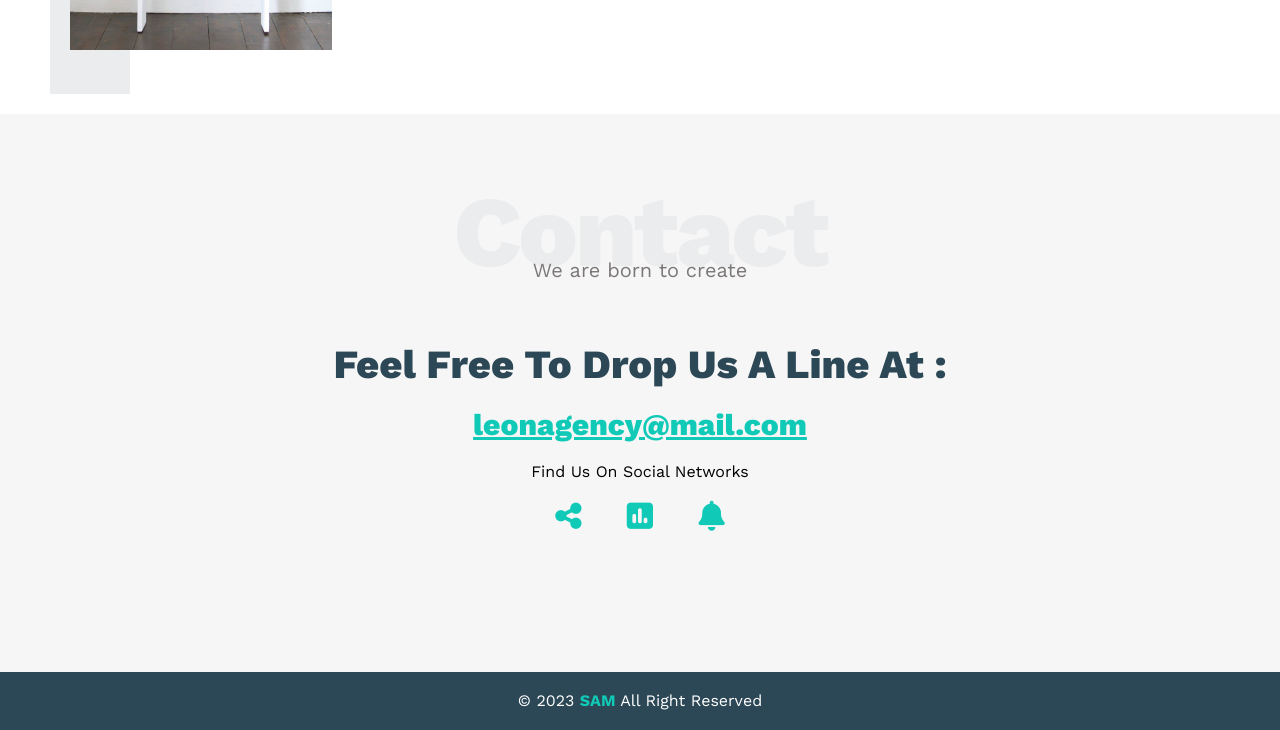
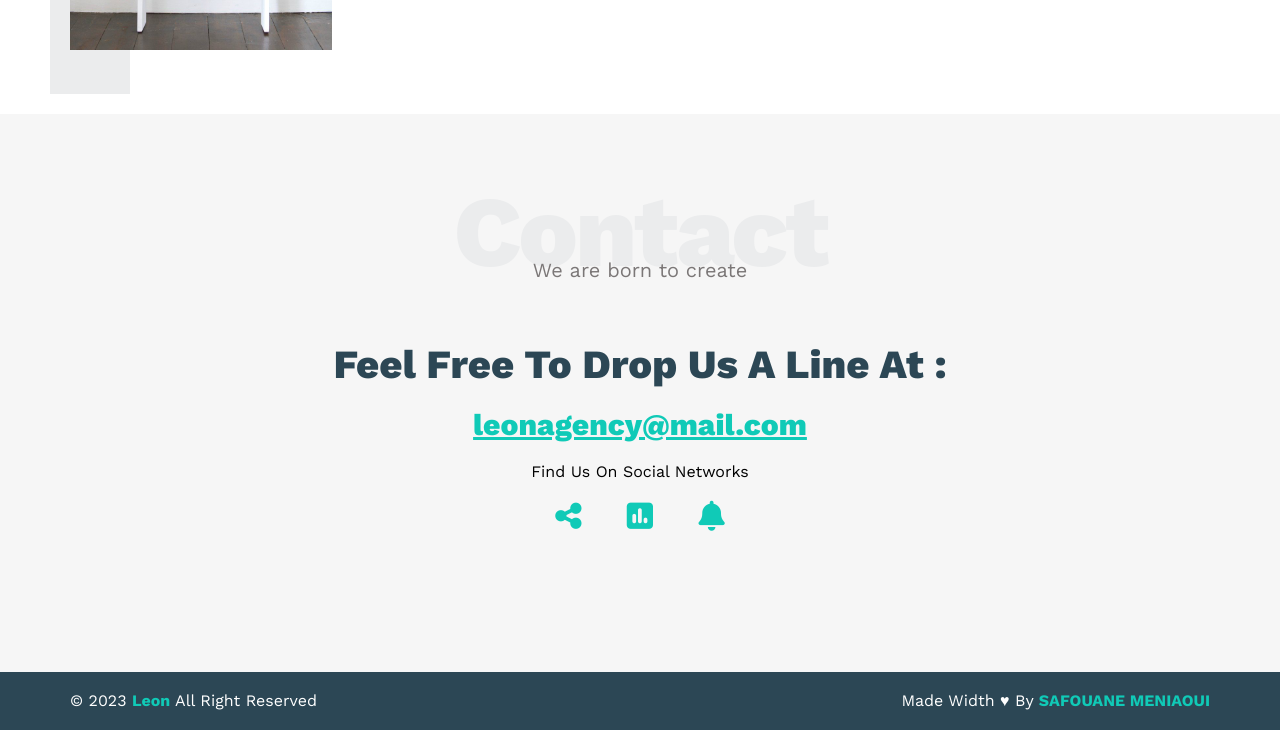
Before and after one commit to safouanemeniaoui/Template_One, a plain HTML site: page index.html in a window 1280 px wide. Shown: the part 3207-3937 px from the top of the page. Drawn offline with nearby package versions, Linux system fonts and the light colour scheme.

Commit message:
update template one footer

```diff
--- a/css/style.css
+++ b/css/style.css
@@ -660,6 +660,21 @@ body {
   color: white;
 }
 
+.footer .container {
+  display: flex;
+  justify-content: space-between;
+  align-items: center;
+}
+
+.footer .container p {
+  text-transform: capitalize;
+}
+
+.footer .container p span {
+  color: var(--mainColor);
+  font-weight: bold;
+}
+
 .footer a {
   text-decoration: none;
   font-weight: bold;
--- a/index.html
+++ b/index.html
@@ -214,9 +214,10 @@
     </div>
     <div class="footer">
       <div class="container">
+        <p>&copy; 2023 <span>Leon</span> all right reserved</p>
         <p>
-          &copy; 2023 <a href="https://github.com/safouanemeniaoui">sam</a> All
-          Right Reserved
+          made width &hearts; by
+          <a href="https://github.com/safouanemeniaoui">safouane meniaoui</a>
         </p>
       </div>
     </div>
```
